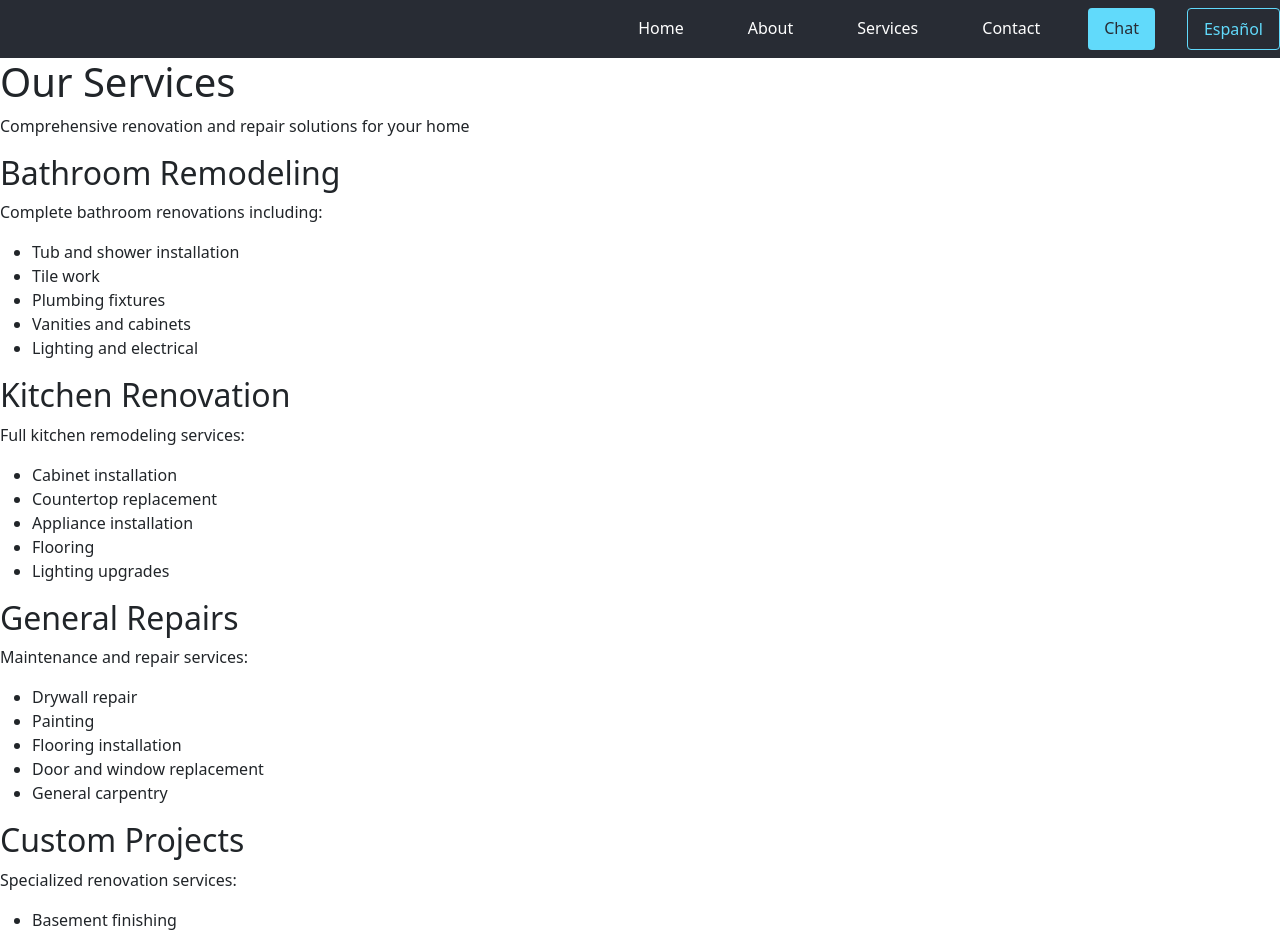
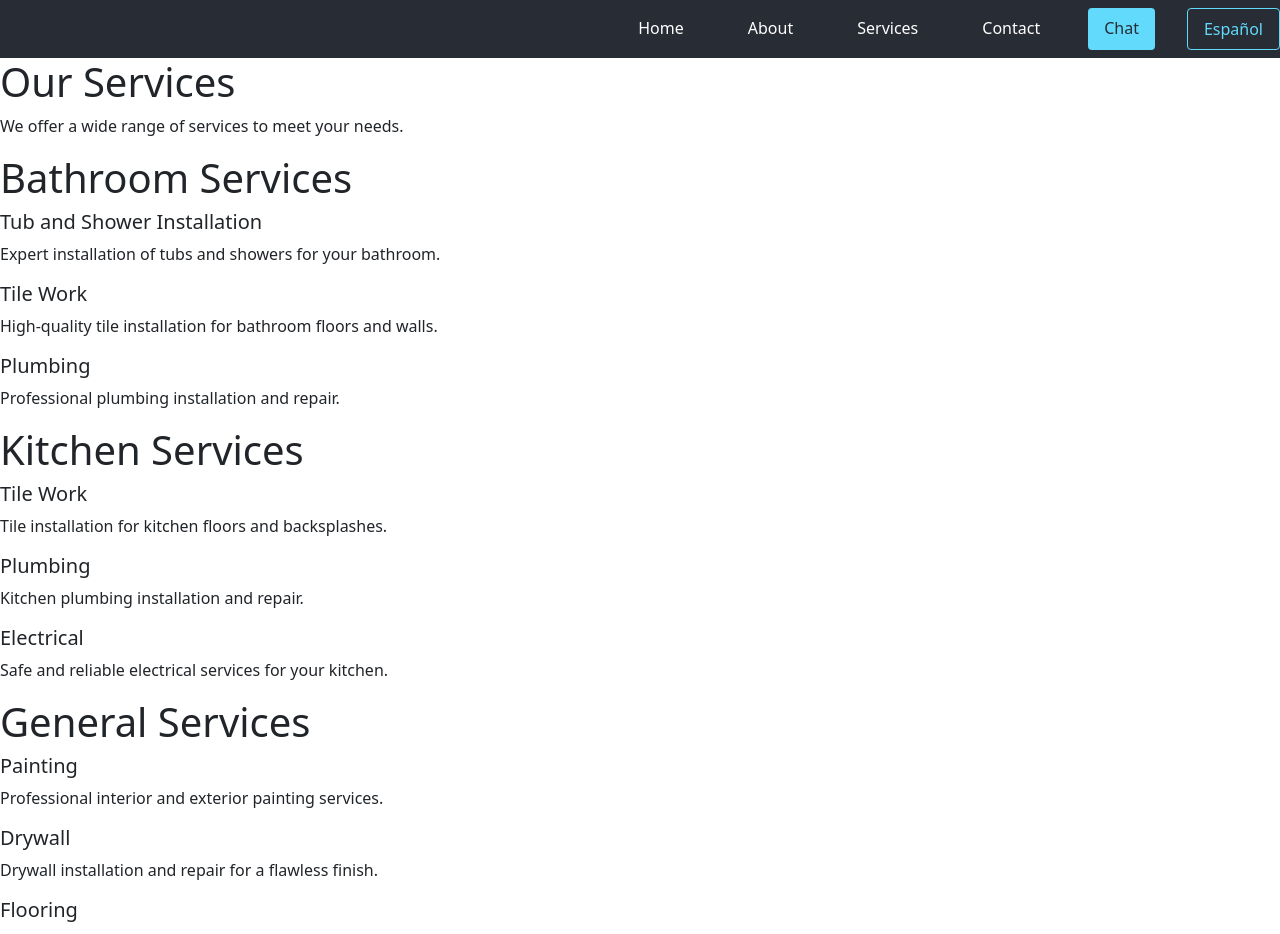
Before and after one commit to mikejonez281/Rivera_All_Services, a React (Create React App) app in the folder frontend/: page /services in a window 1280 px wide. Shown: the top 934 px of the page. Built offline with nearby package versions, Linux system fonts and the light colour scheme.

Commit message:
Services Translation Updated

```diff
--- a/frontend/src/pages/Services.js
+++ b/frontend/src/pages/Services.js
@@ -1,62 +1,27 @@
-
-
+import React from 'react';
+import { useLanguage } from '../context/LanguageContext';
+import { translations } from '../translations';
 
 function Services() {
+  const { language } = useLanguage();
+  const t = translations[language];
+
   return (
     <div className="services-page">
-      <div className="services-header">
-        <h1>Our Services</h1>
-        <p>Comprehensive renovation and repair solutions for your home</p>
-      </div>
-
-      <div className="services-grid">
-        <div className="service-item">
-          <h2>Bathroom Remodeling</h2>
-          <p>Complete bathroom renovations including:</p>
-          <ul>
-            <li>Tub and shower installation</li>
-            <li>Tile work</li>
-            <li>Plumbing fixtures</li>
-            <li>Vanities and cabinets</li>
-            <li>Lighting and electrical</li>
-          </ul>
-        </div>
-
-        <div className="service-item">
-          <h2>Kitchen Renovation</h2>
-          <p>Full kitchen remodeling services:</p>
-          <ul>
-            <li>Cabinet installation</li>
-            <li>Countertop replacement</li>
-            <li>Appliance installation</li>
-            <li>Flooring</li>
-            <li>Lighting upgrades</li>
-          </ul>
-        </div>
-
-        <div className="service-item">
-          <h2>General Repairs</h2>
-          <p>Maintenance and repair services:</p>
-          <ul>
-            <li>Drywall repair</li>
-            <li>Painting</li>
-            <li>Flooring installation</li>
-            <li>Door and window replacement</li>
-            <li>General carpentry</li>
-          </ul>
-        </div>
-
-        <div className="service-item">
-          <h2>Custom Projects</h2>
-          <p>Specialized renovation services:</p>
-          <ul>
-            <li>Basement finishing</li>
-            <li>Room additions</li>
-            <li>Deck construction</li>
-            <li>Custom carpentry</li>
-            <li>Accessibility modifications</li>
-          </ul>
-        </div>
+      <h1>{t.services.title}</h1>
+      <p>{t.services.description}</p>
+      <div className="services-list">
+        {Object.values(t.services.categories).map((category, idx) => (
+          <div key={idx} className="service-category">
+            <h1>{category.title}</h1>
+            {category.items.map((item, i) => (
+              <div key={i} className="service-item">
+                <h5>{item.name}</h5>
+                <p>{item.desc}</p>
+              </div>
+            ))}
+          </div>
+        ))}
       </div>
     </div>
   );
--- a/frontend/src/translations.js
+++ b/frontend/src/translations.js
@@ -83,6 +83,71 @@ export const translations = {
         reliabilityText: "Consistent, dependable service you can count on",
         customerFocus: "Customer Focus",
         customerFocusText: "Your satisfaction is our top priority"
+      }
+    },
+    services: {
+      title: "Our Services",
+      description: "We offer a wide range of services to meet your needs.",
+      categories: {
+        bathroom: {
+          title: "Bathroom Services",
+          items: [
+            {
+              name: "Tub and Shower Installation",
+              desc: "Expert installation of tubs and showers for your bathroom."
+            },
+            {
+              name: "Tile Work",
+              desc: "High-quality tile installation for bathroom floors and walls."
+            },
+            {
+              name: "Plumbing",
+              desc: "Professional plumbing installation and repair."
+            }
+          ]
+        },
+        kitchen: {
+          title: "Kitchen Services",
+          items: [
+            {
+              name: "Tile Work",
+              desc: "Tile installation for kitchen floors and backsplashes."
+            },
+            {
+              name: "Plumbing",
+              desc: "Kitchen plumbing installation and repair."
+            },
+            {
+              name: "Electrical",
+              desc: "Safe and reliable electrical services for your kitchen."
+            }
+          ]
+        },
+        general: {
+          title: "General Services",
+          items: [
+            {
+              name: "Painting",
+              desc: "Professional interior and exterior painting services."
+            },
+            {
+              name: "Drywall",
+              desc: "Drywall installation and repair for a flawless finish."
+            },
+            {
+              name: "Flooring",
+              desc: "Installation of hardwood, laminate, and vinyl flooring."
+            },
+            {
+              name: "Carpentry",
+              desc: "Custom carpentry solutions for your home or business."
+            },
+            {
+              name: "General Repairs",
+              desc: "Comprehensive repair services for all areas of your property."
+            }
+          ]
+        }
       }
     }
   },
@@ -171,6 +236,71 @@ export const translations = {
         customerFocus: "Enfoque en el Cliente",
         customerFocusText: "Su satisfacción es nuestra máxima prioridad"
       }
+    },
+    services: {
+      title: "Nuestros Servicios",
+      description: "Ofrecemos una amplia gama de servicios para satisfacer sus necesidades.",
+      categories: {
+        bathroom: {
+          title: "Servicios de Baño",
+          items: [
+            {
+              name: "Instalación de Bañeras y Duchas",
+              desc: "Instalación experta de bañeras y duchas para su baño."
+            },
+            {
+              name: "Trabajo de Azulejos",
+              desc: "Instalación de azulejos de alta calidad para pisos y paredes de baño."
+            },
+            {
+              name: "Plomería",
+              desc: "Instalación y reparación de plomería profesional."
+            }
+          ]
+        },
+        kitchen: {
+          title: "Servicios de Cocina",
+          items: [
+            {
+              name: "Trabajo de Azulejos",
+              desc: "Instalación de azulejos para pisos y salpicaderos de cocina."
+            },
+            {
+              name: "Plomería",
+              desc: "Instalación y reparación de plomería en la cocina."
+            },
+            {
+              name: "Eléctrico",
+              desc: "Servicios eléctricos seguros y confiables para su cocina."
+            }
+          ]
+        },
+        general: {
+          title: "Servicios Generales",
+          items: [
+            {
+              name: "Pintura",
+              desc: "Servicios profesionales de pintura interior y exterior."
+            },
+            {
+              name: "Paneles de Yeso",
+              desc: "Instalación y reparación de paneles de yeso para un acabado impecable."
+            },
+            {
+              name: "Pisos",
+              desc: "Instalación de pisos de madera, laminado y vinilo."
+            },
+            {
+              name: "Carpintería",
+              desc: "Soluciones de carpintería a medida para su hogar o negocio."
+            },
+            {
+              name: "Reparaciones Generales",
+              desc: "Servicios de reparación integral para todas las áreas de su propiedad."
+            }
+          ]
+        }
+      }
     }
   }
 };
```
